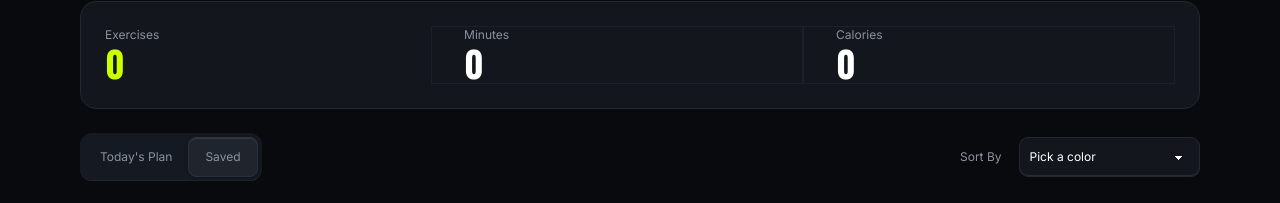
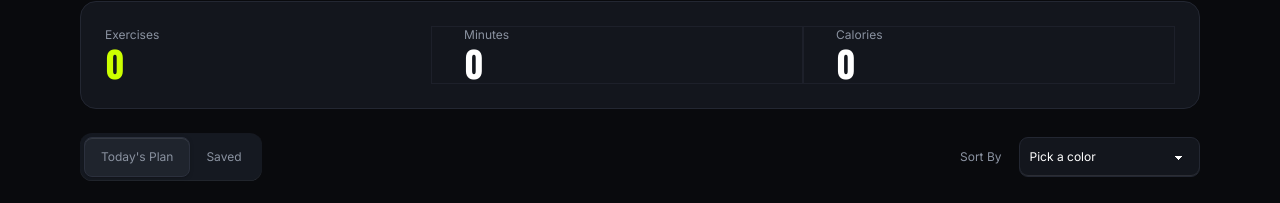
Before and after one commit to Mahfuz1907/B14-A06, a Next.js app: page /plan in a window 1280 px wide. Shown: the part 220-423 px from the top of the page. Built offline with nearby package versions, Linux system fonts and the light colour scheme.

Commit message:
set tab switch

```diff
--- a/app/plan/Tab.tsx
+++ b/app/plan/Tab.tsx
@@ -1,12 +1,19 @@
-import React from 'react';
+'use client'
+
+import React, { useState } from 'react';
 import './Plan.css'
 
 const Tab = () => {
+    const [tab, setTab] = useState('plan')
+
+    const handleTabClick = (tabType:string) => {
+        setTab(tabType)
+    }
     return (
         <div className='flex flex-row justify-between items-end sm:items-center w-full'>
             <div role="tablist" className="tabs tabs-box bg-[#151921] border-[#232732] rounded-xl">
-                <a role="tab" className="tab font-inter">Today&apos;s Plan</a>
-                <a role="tab" className="tab tab-active font-inter">Saved</a>
+                <a onClick={()=> handleTabClick('plan')} role="tab" className={`tab ${tab === 'plan' ? 'tab-active' : ''} font-inter`}>Today&apos;s Plan</a>
+                <a onClick={()=> handleTabClick('save')} role="tab" className={`tab ${tab === 'save' ? 'tab-active' : ''} font-inter`}>Saved</a>
             </div>
             <div className='flex flex-col sm:flex-row justify-between items-start sm:items-center gap-3 sm:gap-0 w-30 sm:w-60'>
                 <h1 className='text-[#8a92a0] font-inter font-normal text-xs w-20'>Sort By</h1>
```
